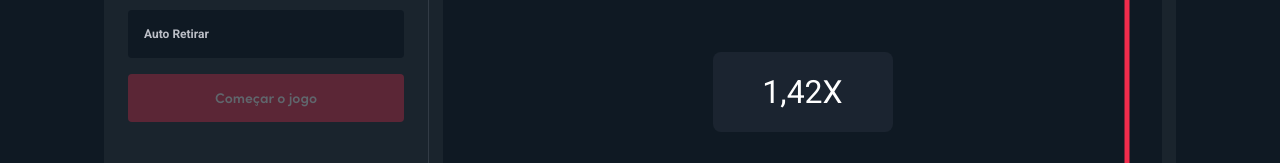
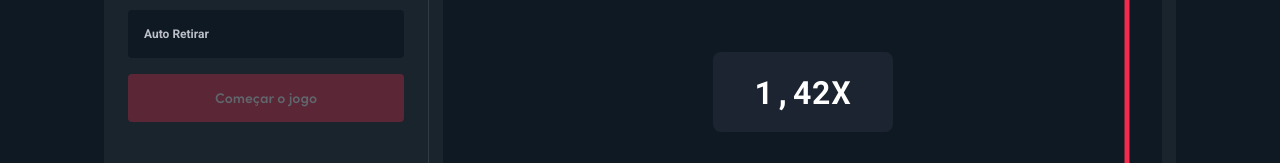
Before and after one commit to riandeoliveira/blaze-clone, a React (Vite) app: page /games/crash in a window 1280 px wide. Shown: the part 254-417 px from the top of the page. Built offline with nearby package versions, Linux system fonts and the light colour scheme.

Commit message:
feat: add Roboto Mono text font

```diff
--- a/index.html
+++ b/index.html
@@ -16,6 +16,9 @@
   <link rel="preconnect" href="https://fonts.gstatic.com" crossorigin>
   <link href="https://fonts.googleapis.com/css2?family=Roboto:wght@100;300;400;500;700;900&display=swap"
     rel="stylesheet">
+  <link
+    href="https://fonts.googleapis.com/css2?family=Roboto+Mono:wght@500;700&family=Roboto:wght@100;300;400;500;700;900&display=swap"
+    rel="stylesheet">
 </head>
 
 <body>
--- a/src/features/games.crash.screen/components/CrashedMultiplier/styles.module.scss
+++ b/src/features/games.crash.screen/components/CrashedMultiplier/styles.module.scss
@@ -21,7 +21,7 @@
 
 .multiplier {
   color: $white;
-  font-family: Consolas;
+  font-family: $mono-font, $default-font;
   font-size: 32px;
   font-weight: bold;
 }
@@ -37,5 +37,5 @@
 }
 
 .label {
-  font-weight: bold;
+  font-family: $highlight-font, $default-font;
 }
--- a/src/features/games.crash.screen/components/RunningMultiplier/styles.module.scss
+++ b/src/features/games.crash.screen/components/RunningMultiplier/styles.module.scss
@@ -16,6 +16,7 @@
 
 .multiplier {
   color: $white;
-  // font-family: Consolas;
+  font-family: $mono-font, $default-font;
   font-size: 32px;
+  font-weight: 700;
 }
--- a/src/styles/_fonts.scss
+++ b/src/styles/_fonts.scss
@@ -12,6 +12,7 @@
 
 $primary-font: "Roboto";
 $highlight-font: "SofiaPro";
+$mono-font: "Roboto Mono";
 $default-font: sans-serif;
 
 $group-font: $primary-font, $default-font;
```
